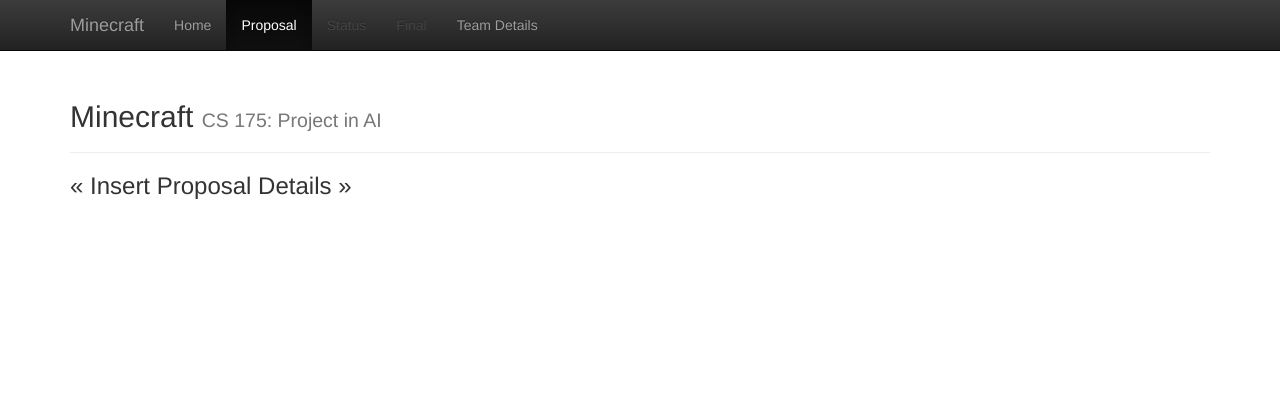
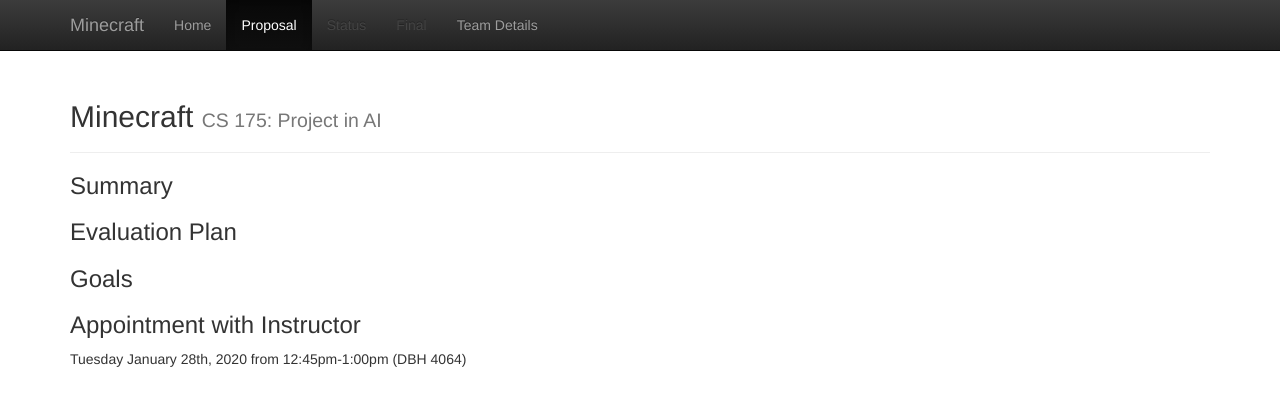
Before and after one commit to SGupta-9/cs175group5, a Jekyll site: the page built from docs/proposal.md, in a window 1280 px wide. Shown: the top 406 px of the page. Built offline with Jekyll 4.4.1, drawn with Linux system fonts in a browser that asks for light colours.

Commit message:
Update proposal.md

```diff
--- a/docs/proposal.md
+++ b/docs/proposal.md
@@ -3,4 +3,14 @@ layout: default
 title:  Proposal
 ---
 
-### << Insert Proposal Details >>
+### Summary
+
+
+### Evaluation Plan
+
+
+### Goals
+
+
+### Appointment with Instructor
+Tuesday January 28th, 2020 from 12:45pm-1:00pm (DBH 4064)
```
